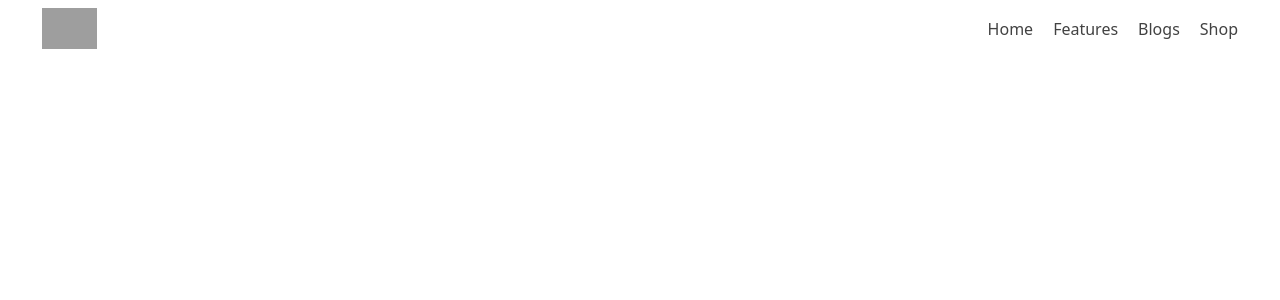
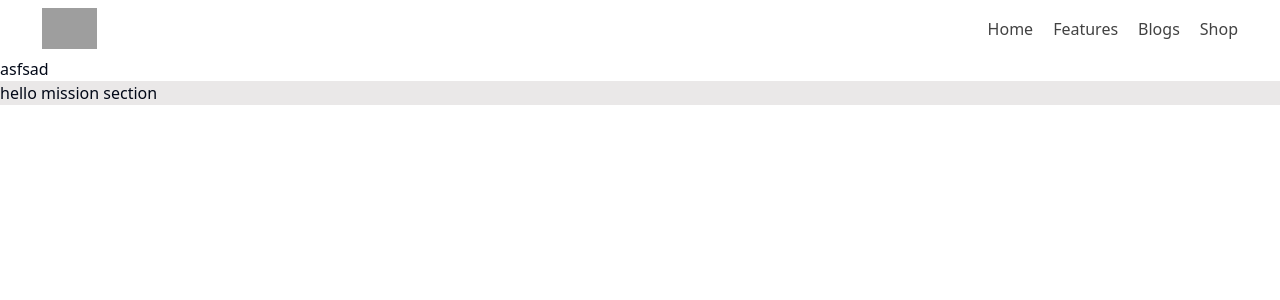
Before and after one commit to AR-Tausif/c-suite-public, a React (Vite) app: page / in a window 1280 px wide. Shown: the top 300 px of the page. Built offline with nearby package versions, Linux system fonts and the light colour scheme; grey boxes are pictures that could not be loaded.

Commit message:
app layout wokring with react router dom

```diff
--- a/src/App.tsx
+++ b/src/App.tsx
@@ -1,11 +1,12 @@
-import React from "react";
-import { Button } from "./components/ui/button";
+
+import { Outlet } from "react-router-dom";
 import ResponsiveNavbar from "./components/Navbar";
 
 const App = () => {
   return (
     <div>
       <ResponsiveNavbar/>
+      <Outlet/>
     </div>
   );
 };
--- a/src/main.tsx
+++ b/src/main.tsx
@@ -2,9 +2,11 @@ import React from 'react'
 import ReactDOM from 'react-dom/client'
 import App from './App.tsx'
 import './index.css'
+import { RouterProvider, } from 'react-router-dom'
+import router from './routes/router.tsx'
 
 ReactDOM.createRoot(document.getElementById('root')!).render(
   <React.StrictMode>
-    <App />
+    <RouterProvider router={router}/>
   </React.StrictMode>,
 )
--- a/src/pages/home/Home.tsx
+++ /dev/null
@@ -1,6 +0,0 @@
-
-const Home = () => {
-  return <div>Home</div>;
-};
-
-export default Home;
--- /dev/null
+++ b/src/pages/home/Mission.tsx
@@ -0,0 +1,7 @@
+
+const Mission: React.FC = () => {
+  return (<div className="bg-[#EAE8E8]">
+        hello mission section
+  </div>);
+};
+export default Mission;
--- /dev/null
+++ b/src/pages/home/index.tsx
@@ -0,0 +1,10 @@
+import Mission from "./Mission";
+
+const Home = () => {
+  return (<div>
+    asfsad
+      <Mission/>
+  </div>);
+};
+
+export default Home;
```
Also changed, not shown: src/routes/router.tsx (+11 -0 lines).
